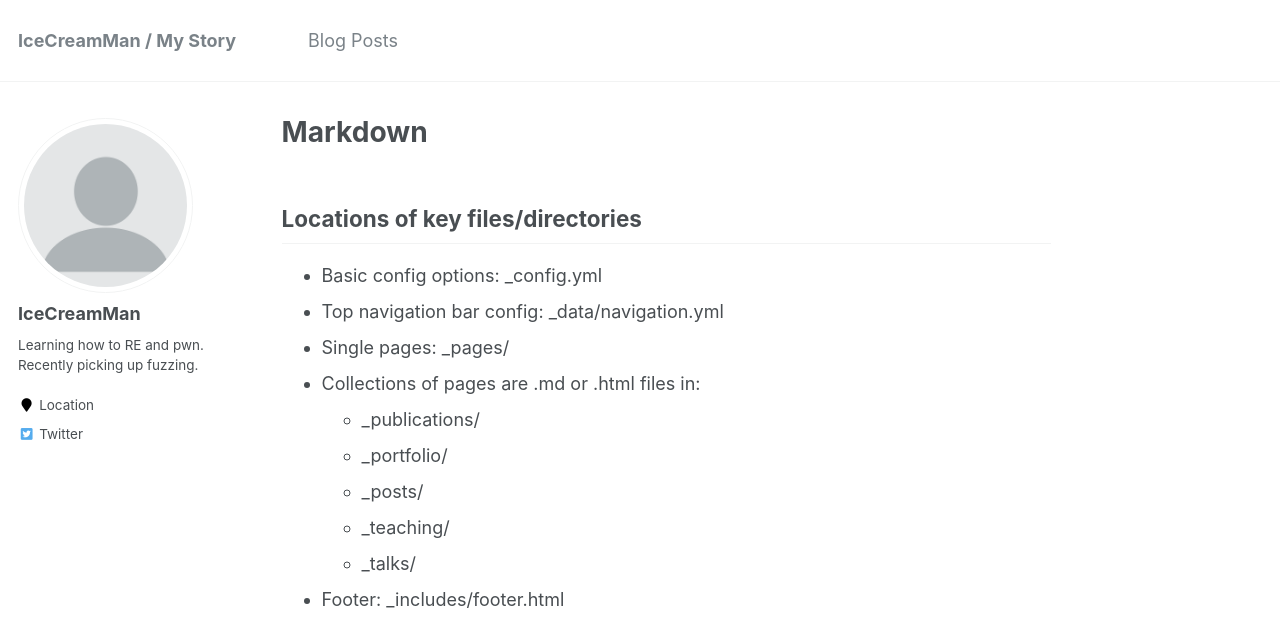
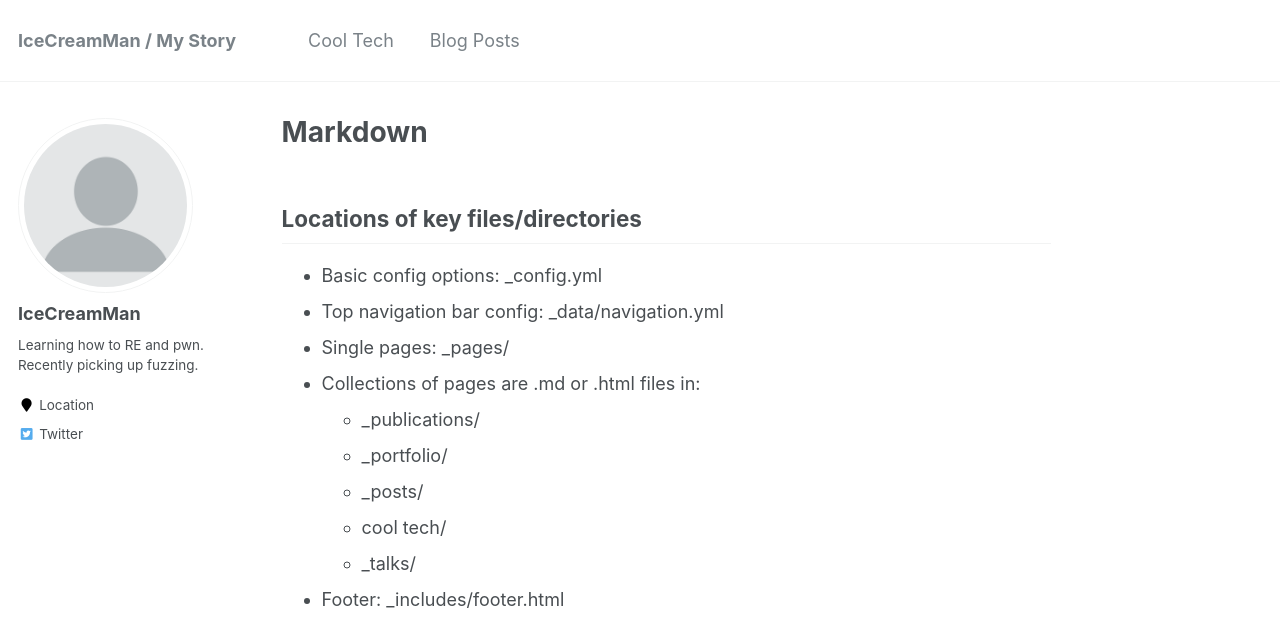
Before and after one commit to cddc12346/Old-github-io, a Jekyll site: the page built from _pages/markdown.md, in a window 1280 px wide and 900 px high. Shown: the top 626 px of the window. Built offline with Jekyll 4.4.1, drawn with Linux system fonts in a browser that asks for light colours.

Commit message:
Cool tech

```diff
--- a/_config.yml
+++ b/_config.yml
@@ -209,10 +209,10 @@ defaults:
     values:
       layout: single
       author_profile: true
-  # _teaching
+  # cool tech
   - scope:
       path: ""
-      type: teaching
+      type: cool tech
     values:
       layout: single
       author_profile: true
--- a/_data/navigation.yml
+++ b/_data/navigation.yml
@@ -4,8 +4,8 @@ main:
   #  url: /publications/
   #- title: "Talks"
   #  url: /talks/
-  #- title: "Teaching"
-  #  url: /teaching/
+  - title: "Cool Tech"
+    url: /cool tech/
   #
   #- title: "Portfolio"
   #  url: /portfolio/
--- a/_pages/markdown.md
+++ b/_pages/markdown.md
@@ -16,7 +16,7 @@ redirect_from:
   * _publications/
   * _portfolio/
   * _posts/
-  * _teaching/
+  * cool tech/
   * _talks/
 * Footer: _includes/footer.html
 * Static files (like PDFs): /files/
```
